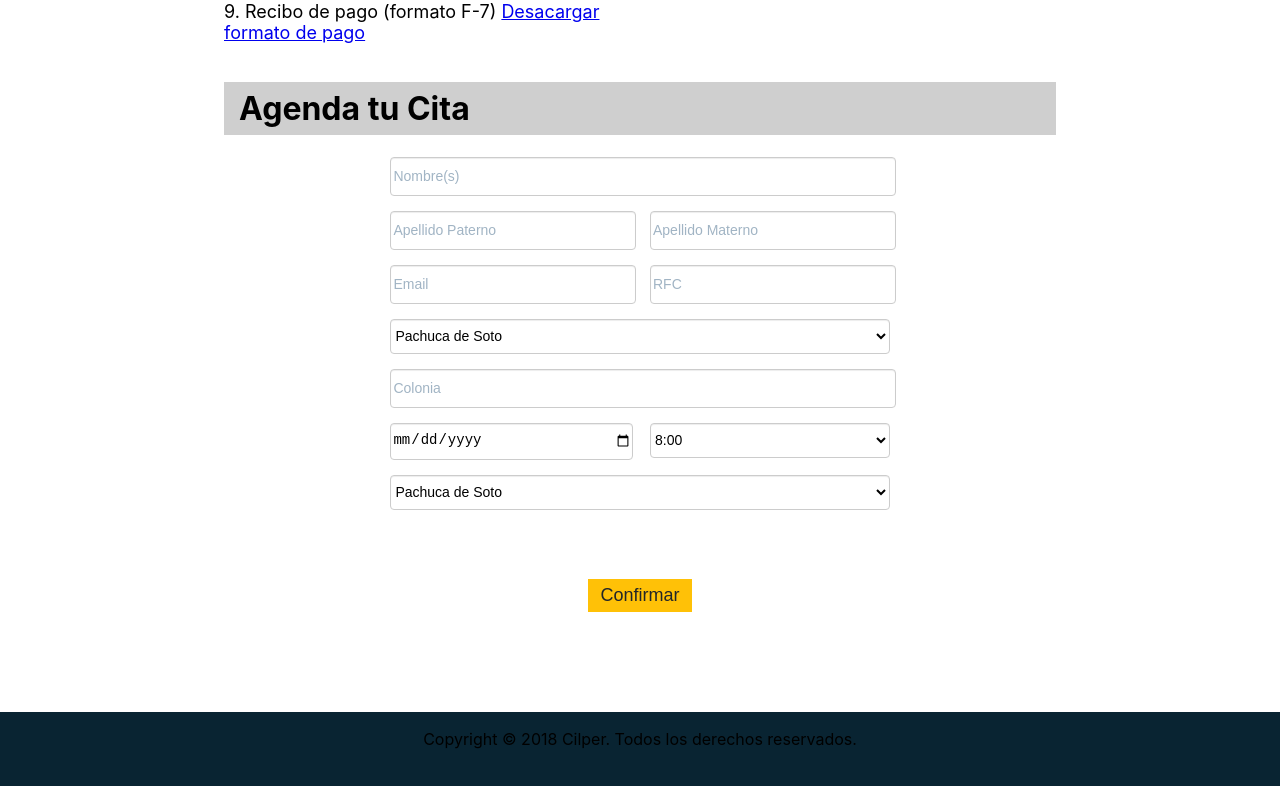
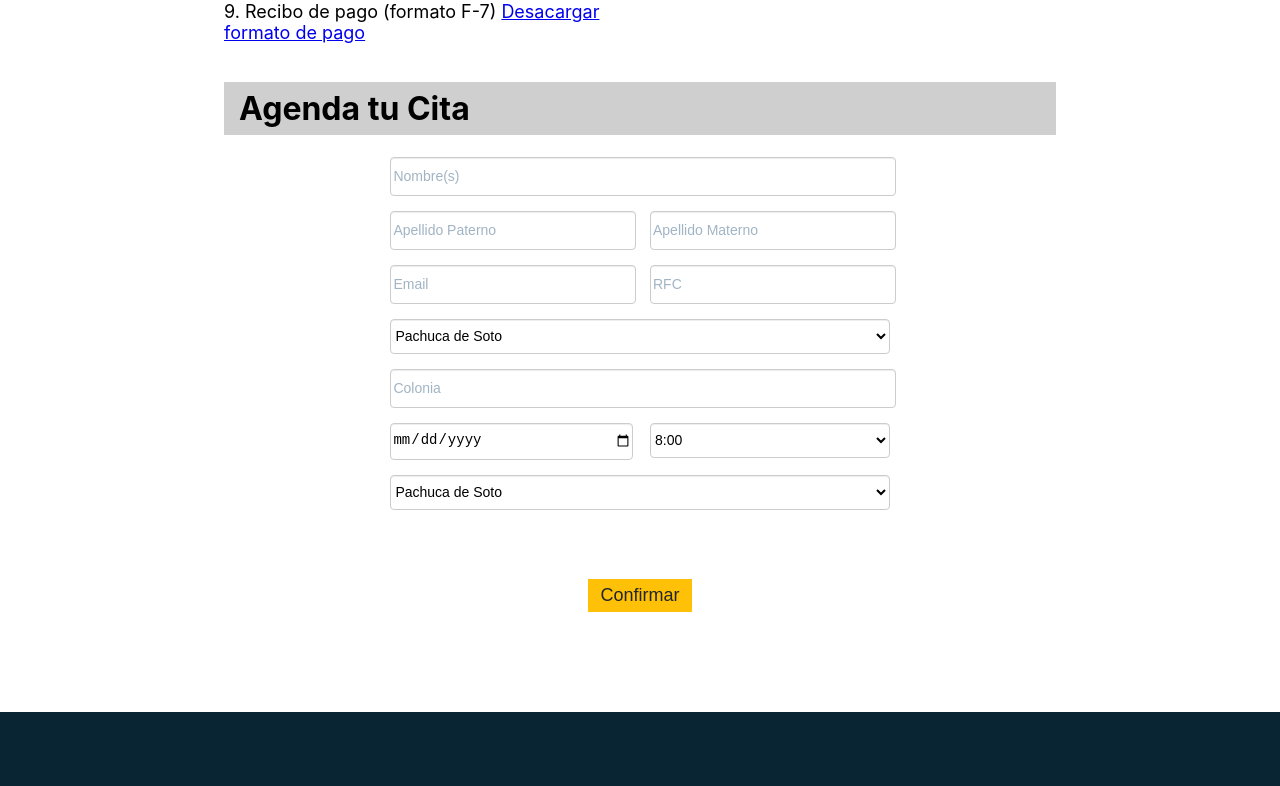
Before and after one commit to SaulSandovalM/Citas, a React (Create React App) app: page / in a window 1280 px wide. Shown: the part 892-1678 px from the top of the page. Built offline with nearby package versions, Linux system fonts and the light colour scheme.

Commit message:
firebase

```diff
--- a/src/components/footer/Footer.js
+++ b/src/components/footer/Footer.js
@@ -9,7 +9,6 @@ class Footer extends Component {
     return (
       <div className="footer-container">
         <div className="legal">
-          Copyright © 2018 Cilper. Todos los derechos reservados.
         </div>
       </div>
     );
```
